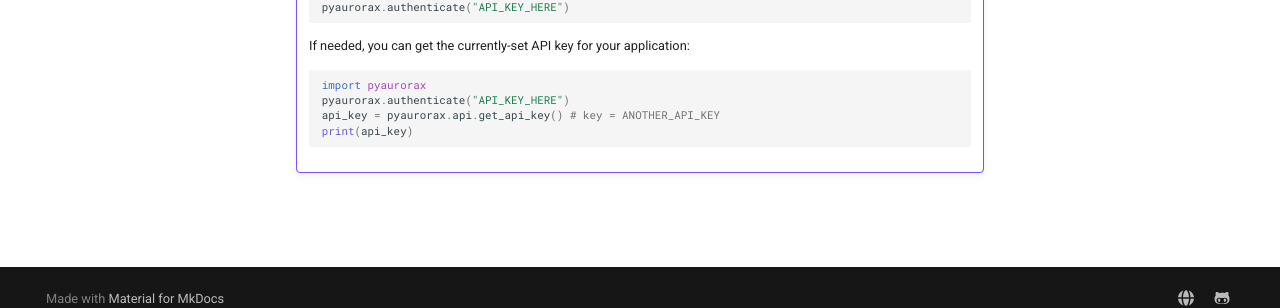
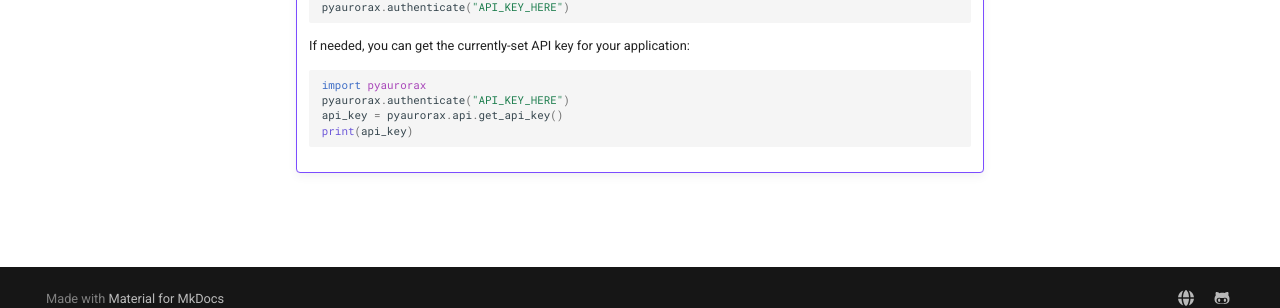
Before and after one commit to aurorax-space/docs, an MkDocs documentation site: the page built from docs/code/advanced_usage/authentication.md, in a window 1280 px wide and 1361 px high. Shown: the part 1030-1338 px from the top of the window. Built offline with MkDocs 1.6.1 and Material for MkDocs 9.7.7, drawn with Linux system fonts in a browser that asks for light colours; comment, search, counter and statistics services are not loaded.

Commit message:
update authentication page

````diff
--- a/docs/code/advanced_usage/authentication.md
+++ b/docs/code/advanced_usage/authentication.md
@@ -36,7 +36,7 @@ Below we'll show an example of how to use your API key for interacting with secu
         ```python
         import pyaurorax
         pyaurorax.authenticate("API_KEY_HERE")
-        api_key = pyaurorax.api.get_api_key() # key = ANOTHER_API_KEY
+        api_key = pyaurorax.api.get_api_key()
         print(api_key)
         ```
 
````
